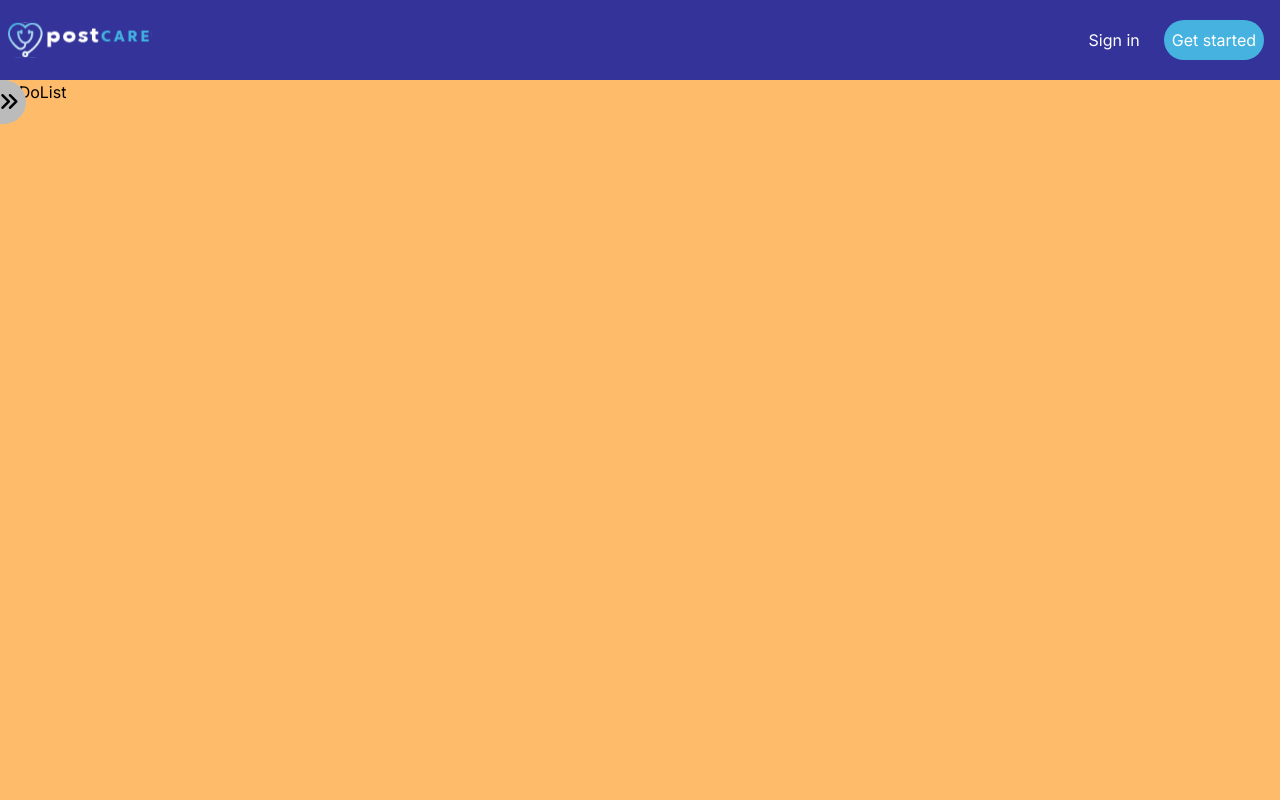
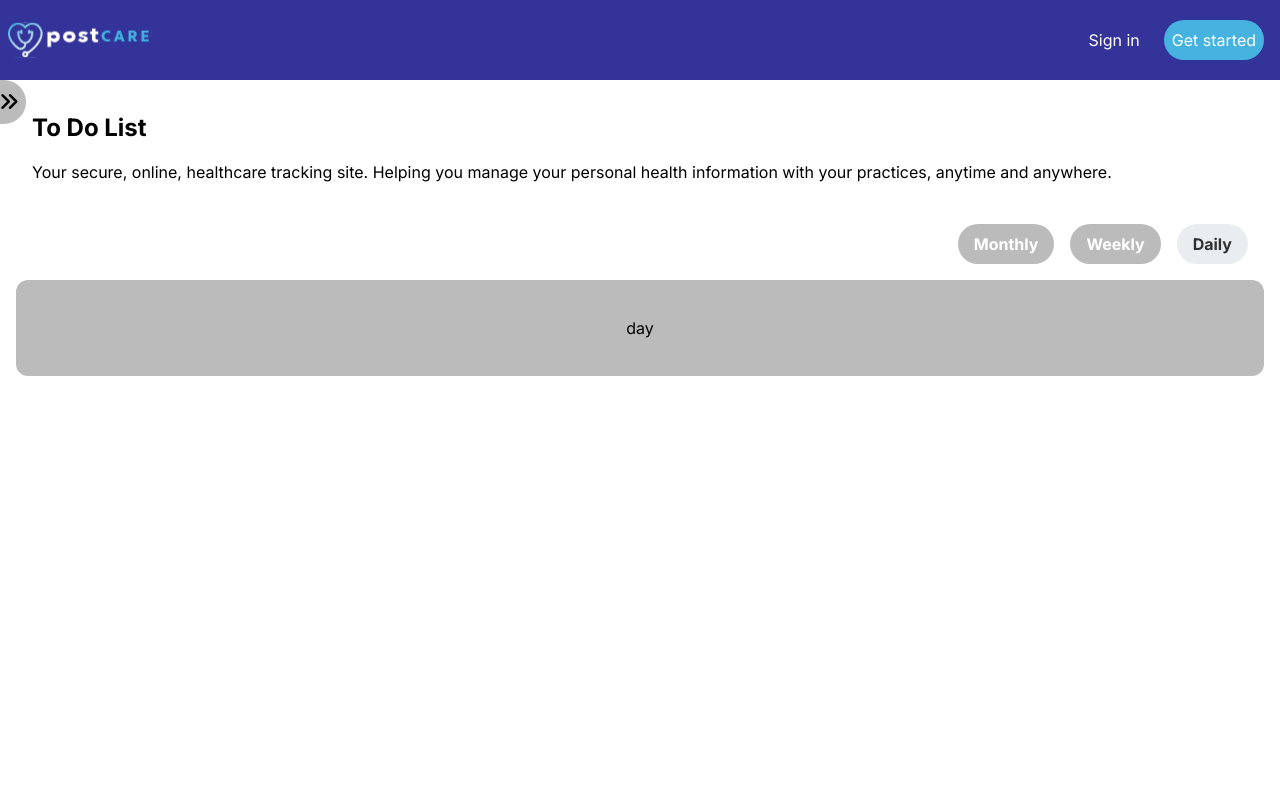
Before and after one commit to Ismailco/Postcare-app, a React (Vite) app: page /todo in a window 1280 px wide. Shown: the top 800 px of the page. Built offline with nearby package versions, Linux system fonts and the light colour scheme.

Commit message:
Create Todo page

```diff
--- a/src/pages/ToDoList.jsx
+++ b/src/pages/ToDoList.jsx
@@ -1,7 +1,37 @@
-import React from 'react';
+import React, { useState } from 'react';
 
 const ToDoList = () => {
-  return <div className="w-full bg-accent-200">ToDoList</div>;
+  const [activeBtn, setActiveBtn] = useState('daily-btn');
+  const [activeView, setActiveView] = useState('daily-view');
+
+  const handleClick = (e) => {
+    const { id } = e.target;
+    setActiveBtn(id);
+  };
+
+  return (
+    <main className="flex flex-col m-4 w-full">
+      <section className="m-4">
+        <h1 className="text-2xl font-bold mb-4">To Do List</h1>
+        <p>Your secure, online, healthcare tracking site. Helping you manage your personal health information with your practices, anytime and anywhere.</p>
+      </section>
+      <section className="my-6">
+        <article className="flex justify-end items-center">
+          <button id="monthly-btn" className={`${activeBtn === 'monthly-btn' ? 'text-black/80 bg-light' : 'bg-dark text-white hover:bg-light hover:text-black/80'} font-bold py-2 px-4 rounded-full mr-4`} onClick={(e) => handleClick(e)}>
+            Monthly
+          </button>
+          <button id="weekly-btn" className={`${activeBtn === 'weekly-btn' ? 'text-black/80 bg-light' : 'bg-dark text-white hover:bg-light hover:text-black/80'} font-bold py-2 px-4 rounded-full mr-4`} onClick={(e) => handleClick(e)}>
+            Weekly
+          </button>
+          <button id="daily-btn" className={`${activeBtn === 'daily-btn' ? 'text-black/80 bg-light' : 'bg-dark text-white hover:bg-light hover:text-black/80'} font-bold py-2 px-4 rounded-full mr-4`} onClick={(e) => handleClick(e)}>
+            Daily
+          </button>
+        </article>
+        <article className={`${activeBtn === 'daily-btn' ? 'flex ' : 'hidden'} justify-center items-center my-4 rounded-xl min-h-full w-full bg-dark`}>day</article>
+        <article className={`${activeBtn === 'weekly-btn' ? 'flex ' : 'hidden'} justify-center items-center my-4 rounded-xl min-h-full w-full bg-dark`}>week</article>
+        <article className={`${activeBtn === 'monthly-btn' ? 'flex ' : 'hidden'} justify-center items-center my-4 rounded-xl min-h-full w-full bg-dark`}>month</article>
+      </section>
+    </main>
+  );
 };
-
 export default ToDoList;
```
